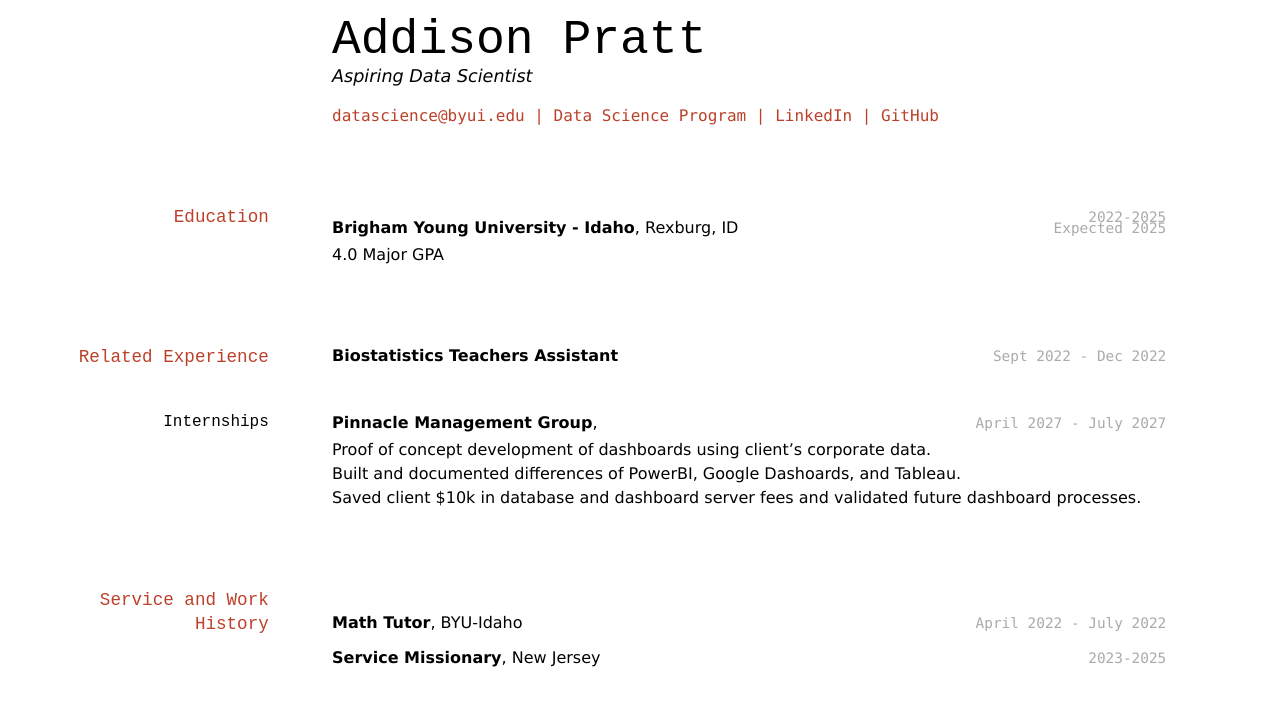
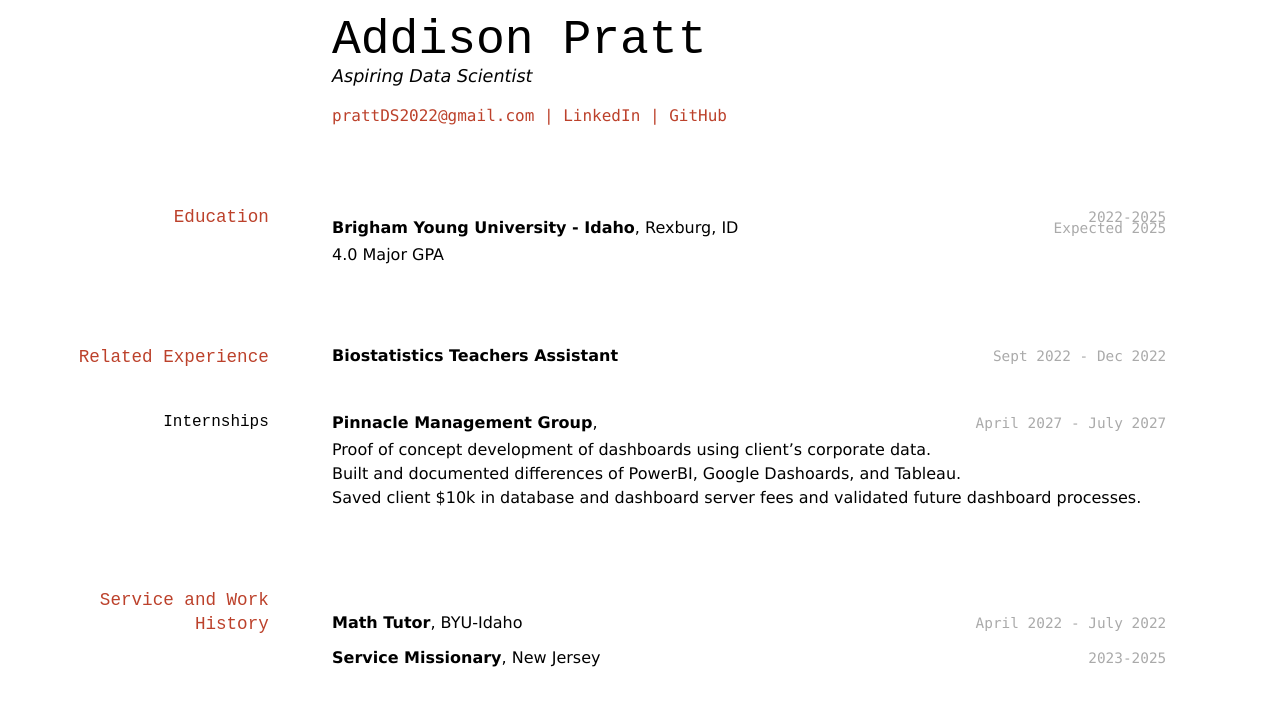
Before and after one commit to AddisonJPratt/ajpratt_resume, a Jekyll site: the page built from docs/index.md, in a window 1280 px wide. Shown: the top 706 px of the page. Built offline with Jekyll 4.4.1, drawn with Linux system fonts in a browser that asks for light colours.

Commit message:
Update index.md

```diff
--- a/docs/index.md
+++ b/docs/index.md
@@ -6,10 +6,9 @@ title: Addison's Pratt Resume
 Aspiring Data Scientist
 
 <div id="webaddress">
-<a href="datascience@byui.edu">datascience@byui.edu</a>
-| <a href="https://byuidatascience.github.io/development.html">Data Science Program</a>
-| <a href="https://www.linkedin.com/groups/13537407/">LinkedIn</a>
-| <a href="https://github.com/byuids-resumes">GitHub</a>
+<a href="prattDS2022@gmail.com">prattDS2022@gmail.com</a>
+| <a href="www.linkedin.com/in/addison-pratt-12aaa3239">LinkedIn</a>
+| <a href="https://github.com/AddisonJPratt">GitHub</a>
 </div>
 
 <!-- https://www.monique.tech/the-art-of-markdown -->
```
